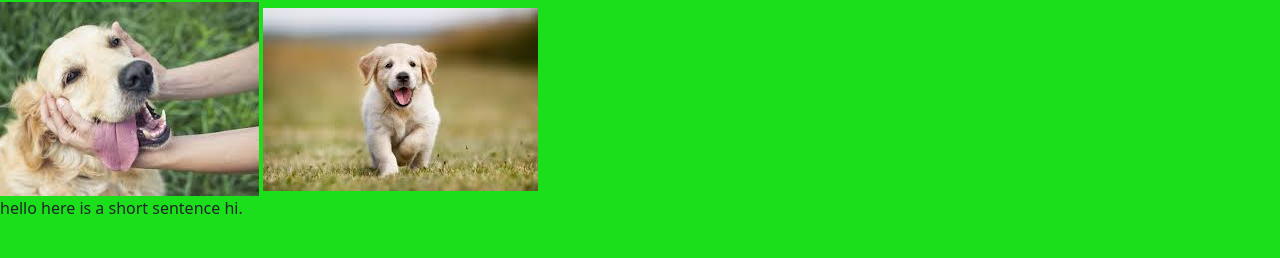
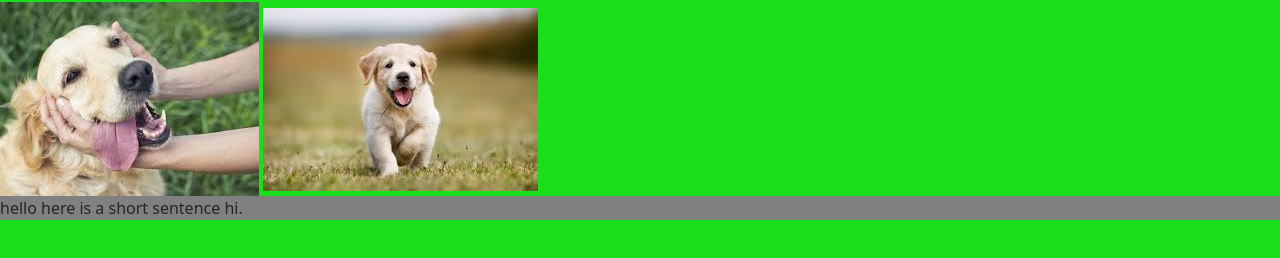
Before and after one commit to Joby-H/VSCPractive, a plain HTML site: page index.html in a window 1280 px wide. Shown: the part 54-312 px from the top of the page. Drawn offline with nearby package versions, Linux system fonts and the light colour scheme.

Commit message:
updated with p tag background color

```diff
--- a/style.css
+++ b/style.css
@@ -7,3 +7,7 @@ body
     background-color: rgb(27, 223, 27);
 }
 /*Joby Hennen*/
+p
+{
+    background-color: gray;
+}
```
